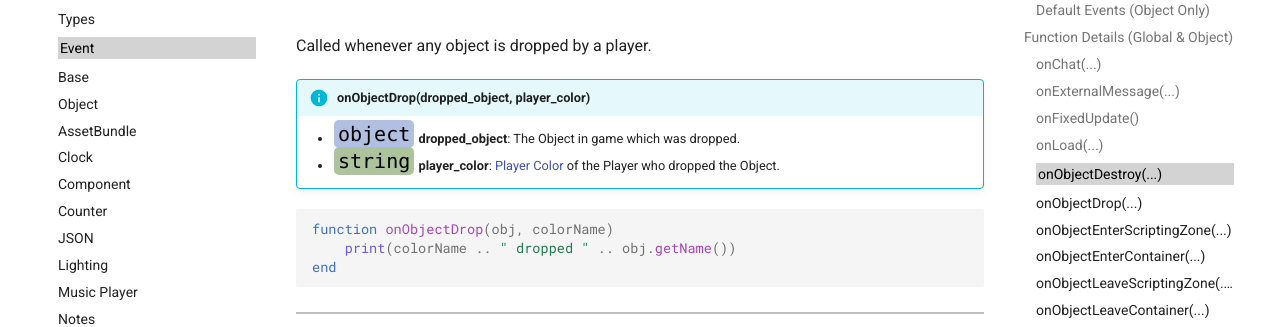
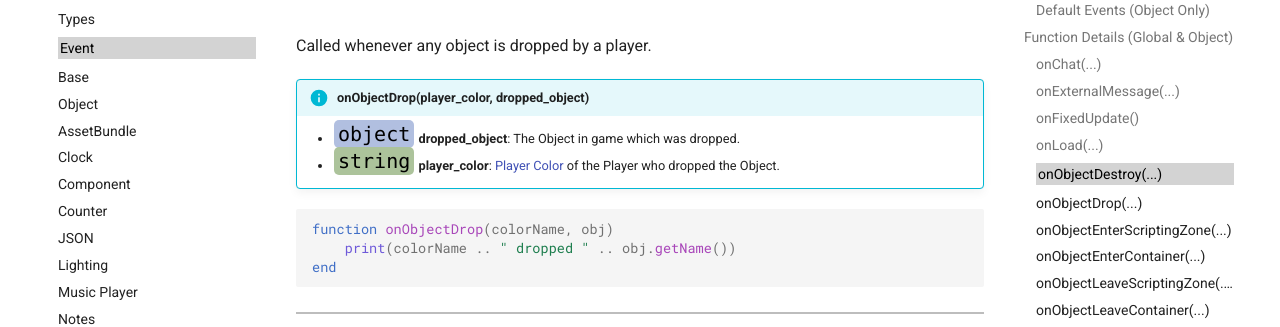
Before and after one commit to Berserk-Games/Tabletop-Simulator-API, an MkDocs documentation site: the page built from docs/event.md, in a window 1280 px wide and 900 px high, scrolled down 6192 px. Shown: the part 170-497 px from the top of the window. Built offline with MkDocs 1.6.1 and Material for MkDocs 9.7.7, drawn with Linux system fonts in a browser that asks for light colours; comment, search, counter and statistics services are not loaded; old or Windows-style settings are respelled for this version of MkDocs; some of the changed text lies outside the part shown.

Commit message:
Resolve #40 - onObjectDrop function signature
The documentation has the parameters in the wrong order. This puts them in the right order.

````diff
--- a/docs/event.md
+++ b/docs/event.md
@@ -15,7 +15,7 @@ onExternalMessage([<span class="tag tab"></span>](/types)&nbsp;data) | Called wh
 onFixedUpdate() | Called **every physics tick** (90 times a second). This is a frame independent onUpdate(). | [<span class="i"></span>](#onfixedupdate)
 onLoad([<span class="tag str"></span>](/types)&nbsp;save_state) | Called when a game save is finished loading every Object. It is where most setup code will go. | [<span class="i"></span>](#onload)
 onObjectDestroy([<span class="tag obj"></span>](/types)&nbsp;dying_object) | Called whenever any object is destroyed. | [<span class="i"></span>](#onobjectdestroy)
-onObjectDrop([<span class="tag obj"></span>](/types)&nbsp;dropped_object, [<span class="tag str"></span>](/types)&nbsp;player_color) | Called whenever any object is dropped by a player. | [<span class="i"></span>](#onobjectdrop)
+onObjectDrop([<span class="tag str"></span>](/types)&nbsp;player_color, [<span class="tag obj"></span>](/types)&nbsp;dropped_object) | Called whenever any object is dropped by a player. | [<span class="i"></span>](#onobjectdrop)
 onObjectEnterScriptingZone([<span class="tag obj"></span>](/types)&nbsp;zone, [<span class="tag obj"></span>](/types)&nbsp;enter_object) | Called when any object enters any scripting zone. | [<span class="i"></span>](#onobjectenterscriptingzone)
 onObjectEnterContainer([<span class="tag obj"></span>](/types)&nbsp;container, [<span class="tag obj"></span>](/types)&nbsp;enter_object) | Called when any object enters any container. Includes decks | [<span class="i"></span>](#onobjectentercontainer)
 onObjectLeaveScriptingZone([<span class="tag obj"></span>](/types)&nbsp;zone, [<span class="tag obj"></span>](/types)&nbsp;enter_object) | Called when any object leaves any scripting zone. | [<span class="i"></span>](#onobjectleavescriptingzone)
@@ -185,12 +185,12 @@ end
 
 Called whenever any object is dropped by a player.
 
-!!!info "onObjectDrop(dropped_object, player_color)"
+!!!info "onObjectDrop(player_color, dropped_object)"
 	* [<span class="tag obj"></span>](/types)&nbsp;**dropped_object**: The Object in game which was dropped.
 	* [<span class="tag str"></span>](/types)&nbsp;**player_color**: [Player Color](player-color) of the Player who dropped the Object.
 
 ``` Lua
-function onObjectDrop(obj, colorName)
+function onObjectDrop(colorName, obj)
 	print(colorName .. " dropped " .. obj.getName())
 end
 ```
````
